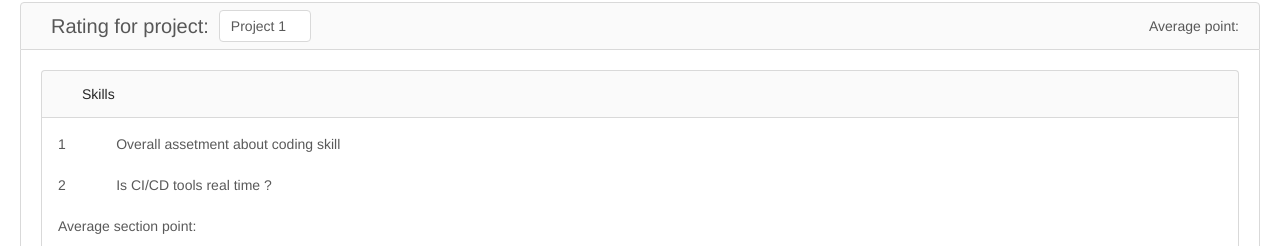
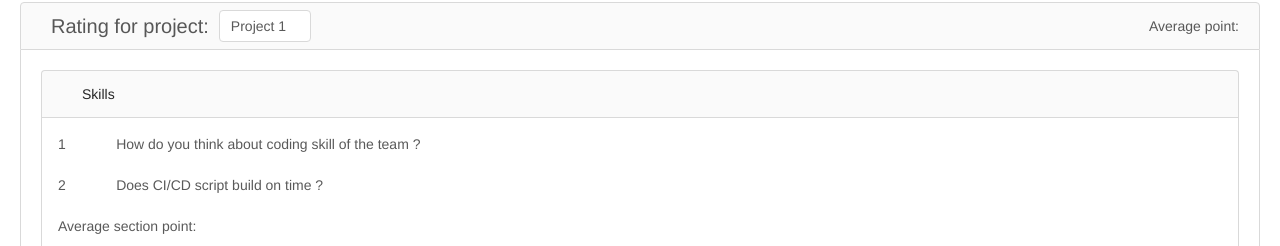
Before and after one commit to signalz/feedback-demo, a Vue app: page / in a window 1280 px wide. Shown: the part 98-344 px from the top of the page. Built offline with nearby package versions, Linux system fonts and the light colour scheme.

Commit message:
mock questions

```diff
--- a/src/config.js
+++ b/src/config.js
@@ -83,13 +83,13 @@ export const QUESTIONS = {
       id: 1,
       order: 1,
       text:
-        "Overall assetment about coding skill",
+        "How do you think about coding skill of the team ?",
     },
     {
       id: 2,
       order: 2,
       text:
-        "Is CI/CD tools real time ?",
+        "Does CI/CD script build on time ?",
     },
   ],
   quality: [
@@ -103,7 +103,7 @@ export const QUESTIONS = {
       id: 4,
       order: 2,
       text:
-        "Coding quality",
+        "What do you think about coding quality ?",
     },
   ],
   understanding: [
@@ -112,12 +112,6 @@ export const QUESTIONS = {
       order: 1,
       text:
         "Do the team understand about business ?",
-    },
-    {
-      id: 6,
-      order: 2,
-      text:
-        "Lorem ipsum dolor sit amet, consectetur adipiscing elit, sed do eiusmod tempor incididunt ut labore et dolore magna aliqua.",
     },
   ],
   productivity: [
```
